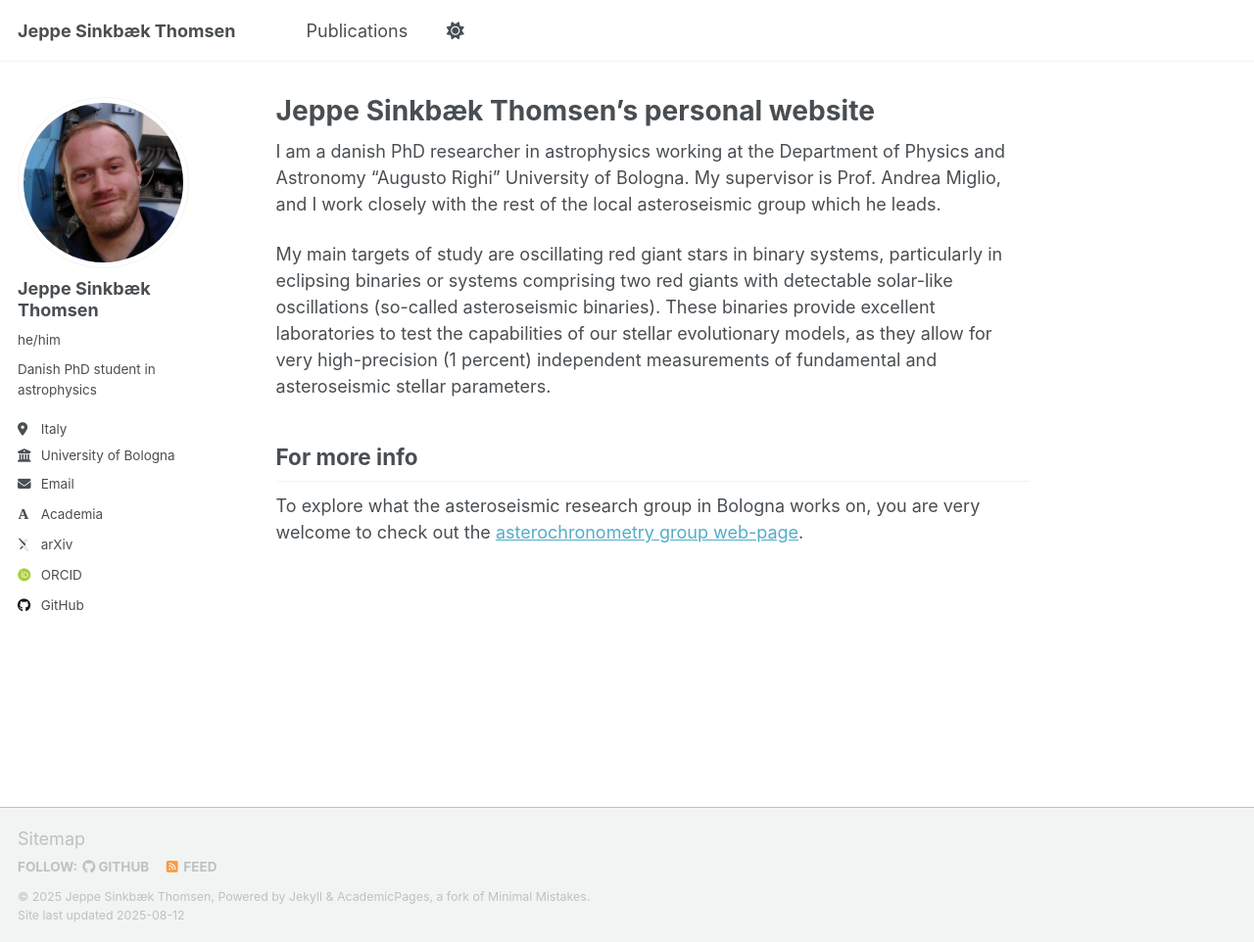
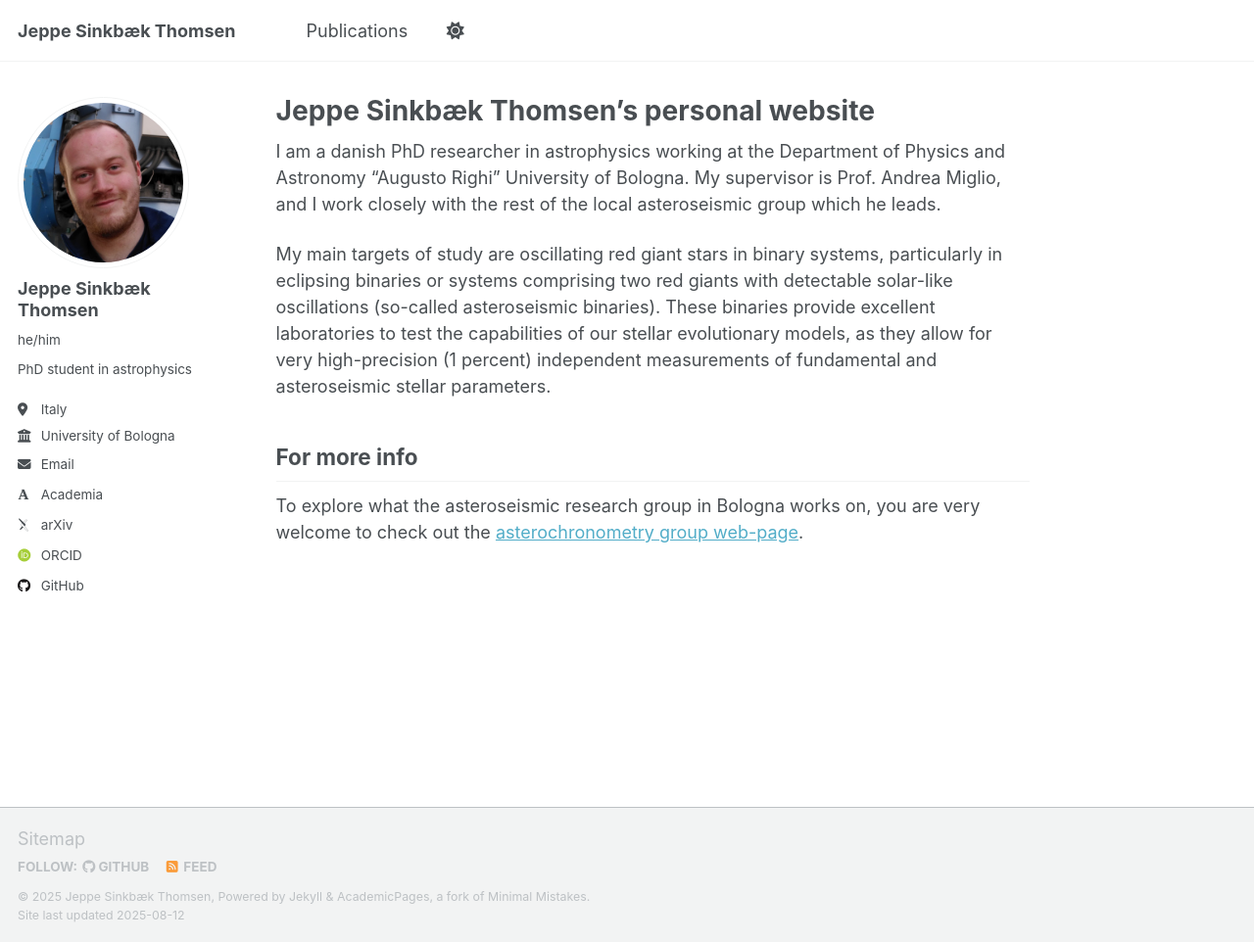
Before and after one commit to jsinkbaek/jsinkbaek.github.io, a Jekyll site: the page built from _pages/about.md, in a window 1280 px wide and 962 px high. Shown: the whole window at 98% size. Built offline with Jekyll 4.4.1, drawn with Linux system fonts in a browser that asks for light colours; some web fonts are replaced; a script that is not in the unit is left out.

Commit message:
Update _config.yml

```diff
--- a/_config.yml
+++ b/_config.yml
@@ -12,7 +12,7 @@ site_theme               : "default" # Currently available options are "default"
 title                    : "Jeppe Sinkbæk Thomsen"
 title_separator          : "-"
 name                     : &name "Jeppe Sinkbæk Thomsen"
-description              : &description "Danish PhD student in astrophysics at the University of Bologna."
+description              : &description "PhD student in astrophysics at the University of Bologna."
 url                      : https://jsinkbaek.github.io # the base hostname & protocol for your site e.g. "https://[your GitHub username].github.io" or if you already have some other page hosted on Github then use "https://[your GitHub username].github.io/[Your Repo Name]"
 baseurl                  : "" # the subpath of your site, e.g. "/blog"
 repository               : "jsinkbaek/jsinkbaek.github.io"
@@ -25,7 +25,7 @@ author:
   avatar           : "profile.jpeg"
   name             : "Jeppe Sinkbæk Thomsen"
   pronouns         : "he/him" # example: "she/her"
-  bio              : "Danish PhD student in astrophysics"
+  bio              : "PhD student in astrophysics"
   location         : "Italy"
   employer         : "University of Bologna"
   uri              : # URL
```
